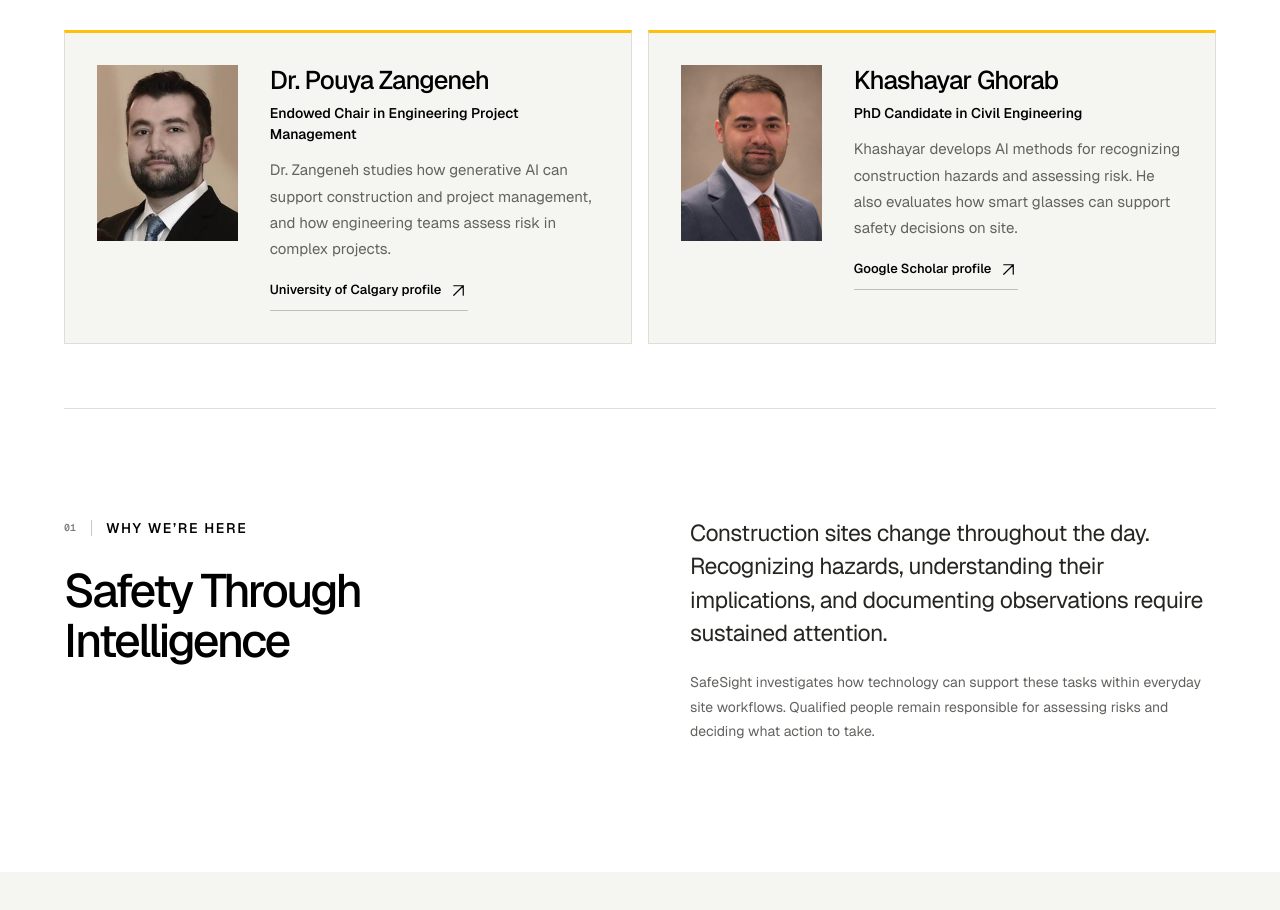
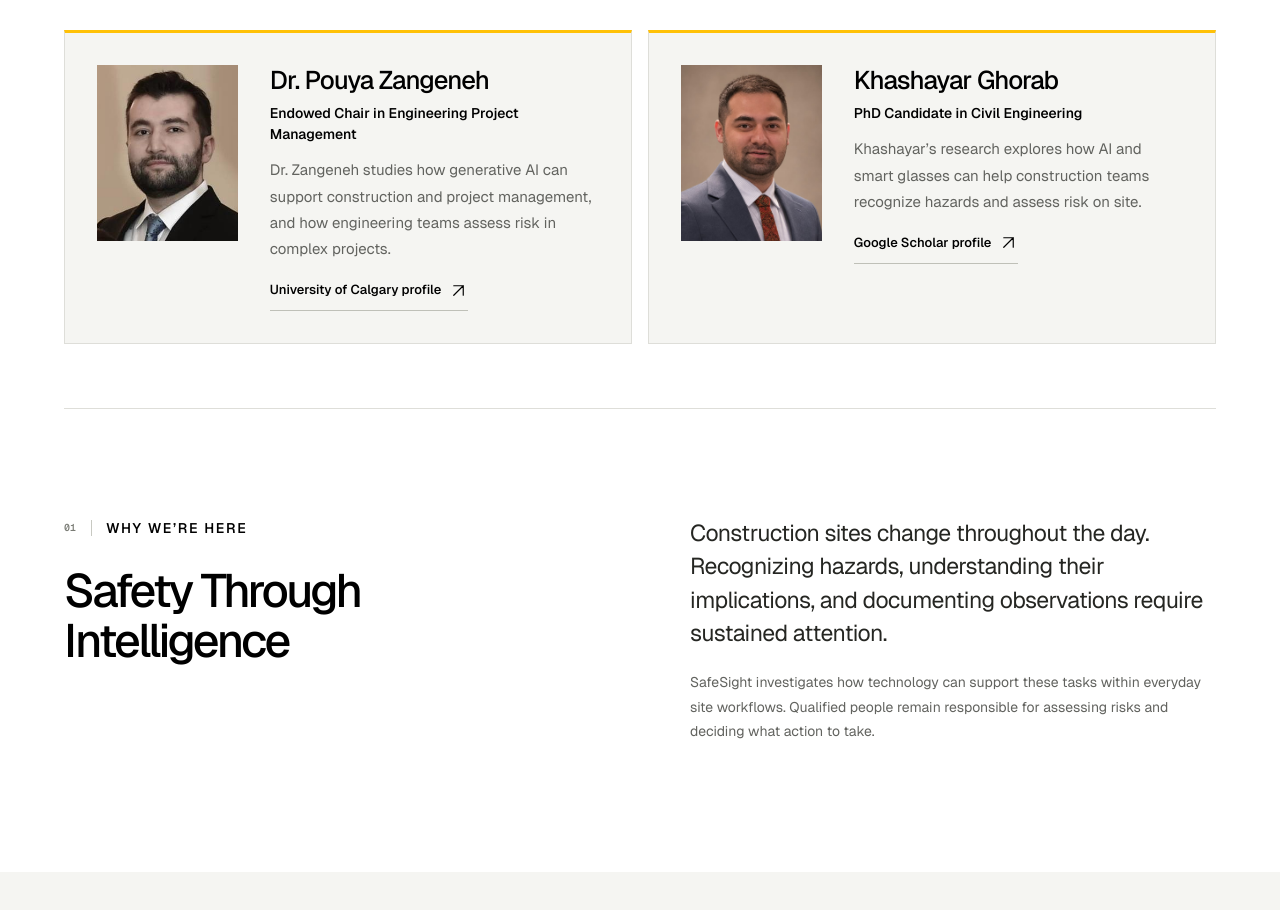
Before and after one commit to Khashayarghorab/Safesight, a Next.js app: page /about in a window 1280 px wide. Shown: the part 1420-2330 px from the top of the page. Built offline with nearby package versions, Linux system fonts and the light colour scheme.

Commit message:
Publish approved Khashayar Ghorab research bio

```diff
--- a/components/research-team.tsx
+++ b/components/research-team.tsx
@@ -37,7 +37,7 @@ export default function ResearchTeam() {
           <div className="research-team-profile-copy">
             <h3>Khashayar Ghorab</h3>
             <p className="research-team-role">PhD Candidate in Civil Engineering</p>
-            <p>Khashayar develops AI methods for recognizing construction hazards and assessing risk. He also evaluates how smart glasses can support safety decisions on site.</p>
+            <p>Khashayar&rsquo;s research explores how AI and smart glasses can help construction teams recognize hazards and assess risk on site.</p>
             <a className="text-link" href="https://scholar.google.com/citations?user=-rhiHcAAAAAJ&amp;hl=en">
               Google Scholar profile <Icon name="diagonal" />
             </a>
```
